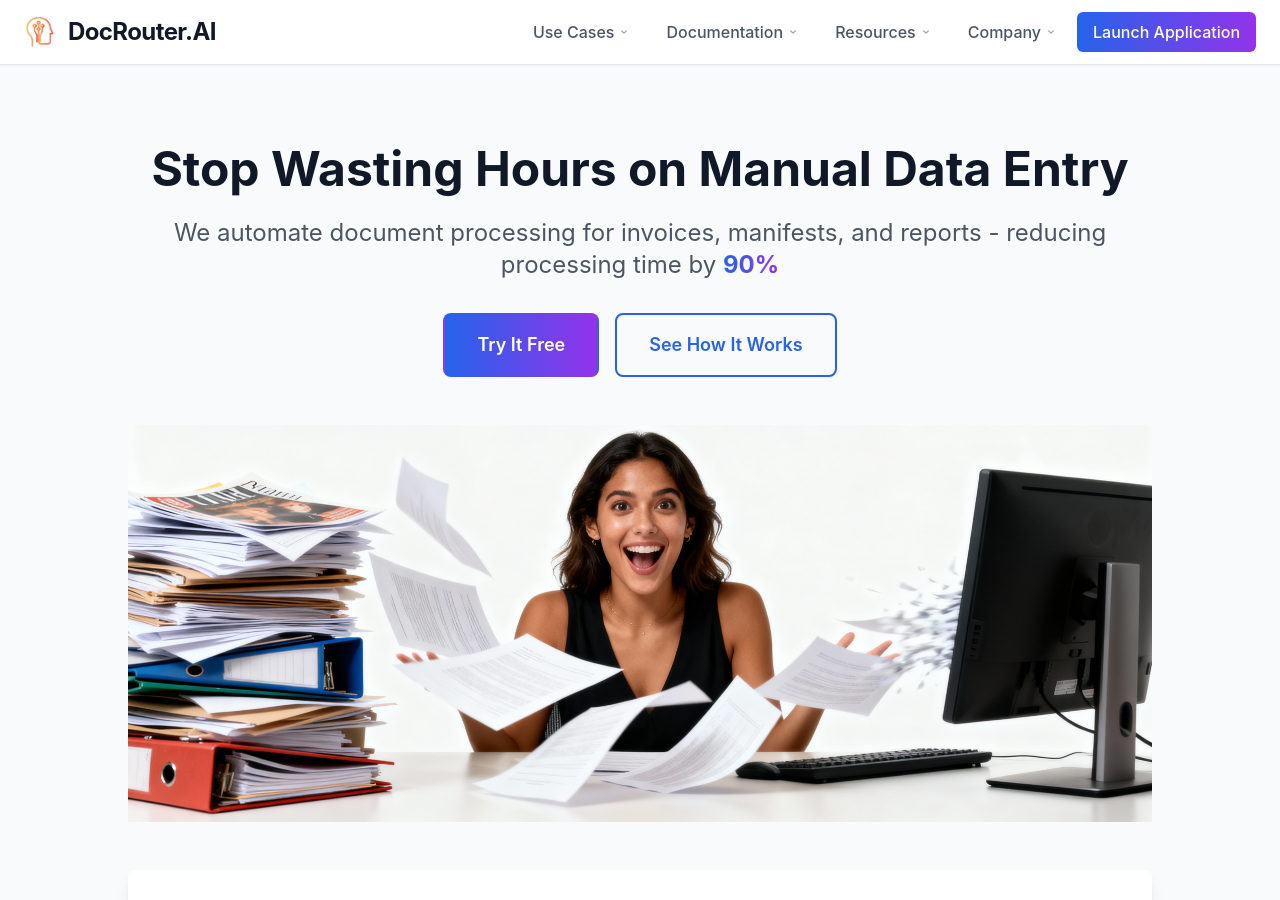
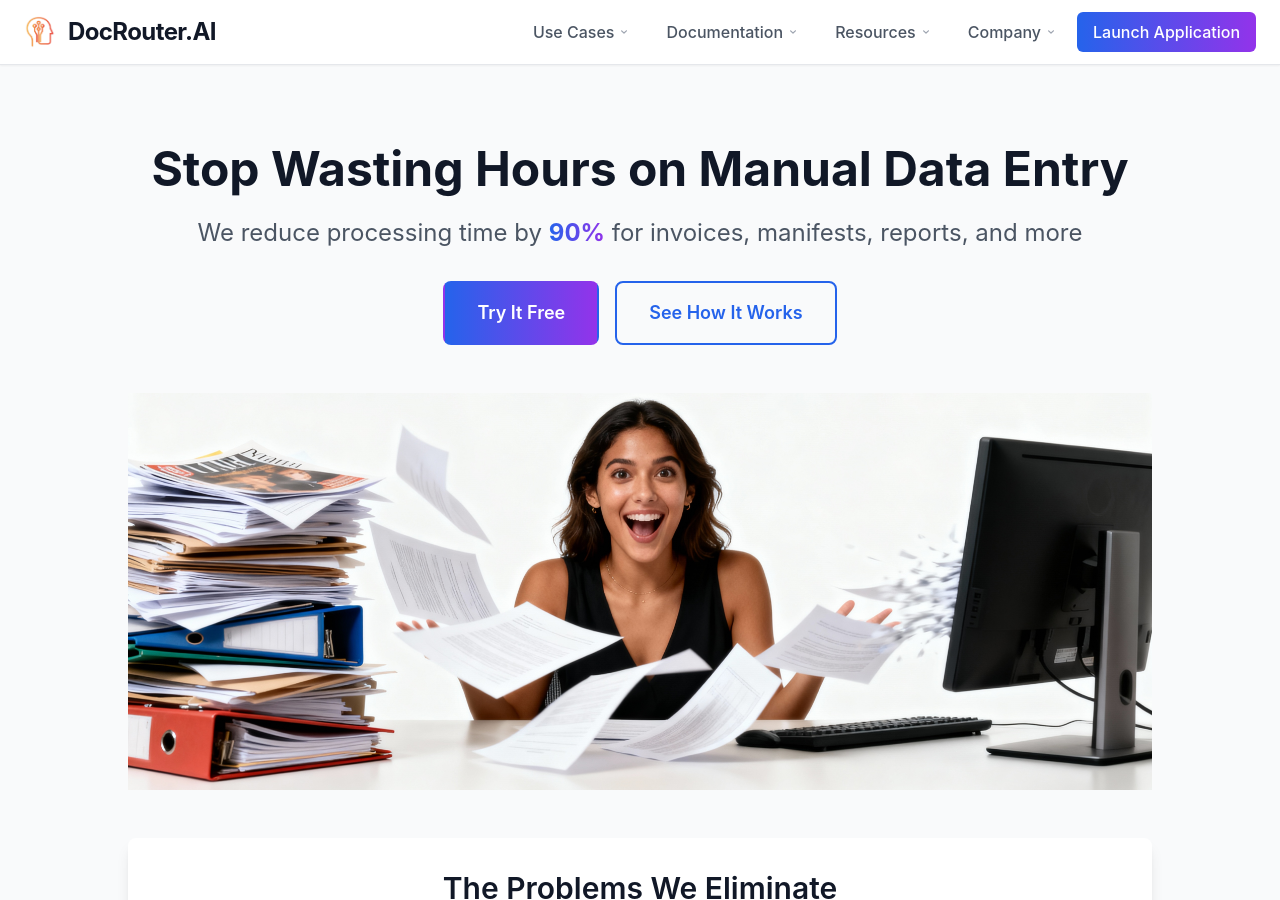
Before and after one commit to analytiq-hub/docrouter.github.io, a Jekyll site: the page built from index.md, in a window 1280 px wide and 900 px high. Built offline with Jekyll 4.4.1, drawn with Linux system fonts in a browser that asks for light colours; nearby versions of some CDN libraries.

Commit message:
Revise subheader for better impact and conciseness
- Change from 'We automate document processing...' to 'We reduce processing time by 90%...'
- Lead with key benefit (90% reduction) for stronger impact
- Add 'and more' to suggest broader applicability beyond specific document types
- Maintain gradient styling on '90%' text

```diff
--- a/index.md
+++ b/index.md
@@ -10,7 +10,7 @@ title: "DocRouter - AI-Powered Document Processing"
             Stop Wasting Hours on Manual Data Entry
         </h1>
         <div class="text-xl md:text-2xl text-gray-600 mb-8">
-            <p class="mb-4">We automate document processing for invoices, manifests, and reports - reducing processing time by <span class="bg-gradient-to-r from-blue-600 to-purple-600 bg-clip-text text-transparent font-bold">90%</span></p>
+            <p class="mb-4">We reduce processing time by <span class="bg-gradient-to-r from-blue-600 to-purple-600 bg-clip-text text-transparent font-bold">90%</span> for invoices, manifests, reports, and more</p>
         </div>
 
         <!-- Primary CTA -->
```
